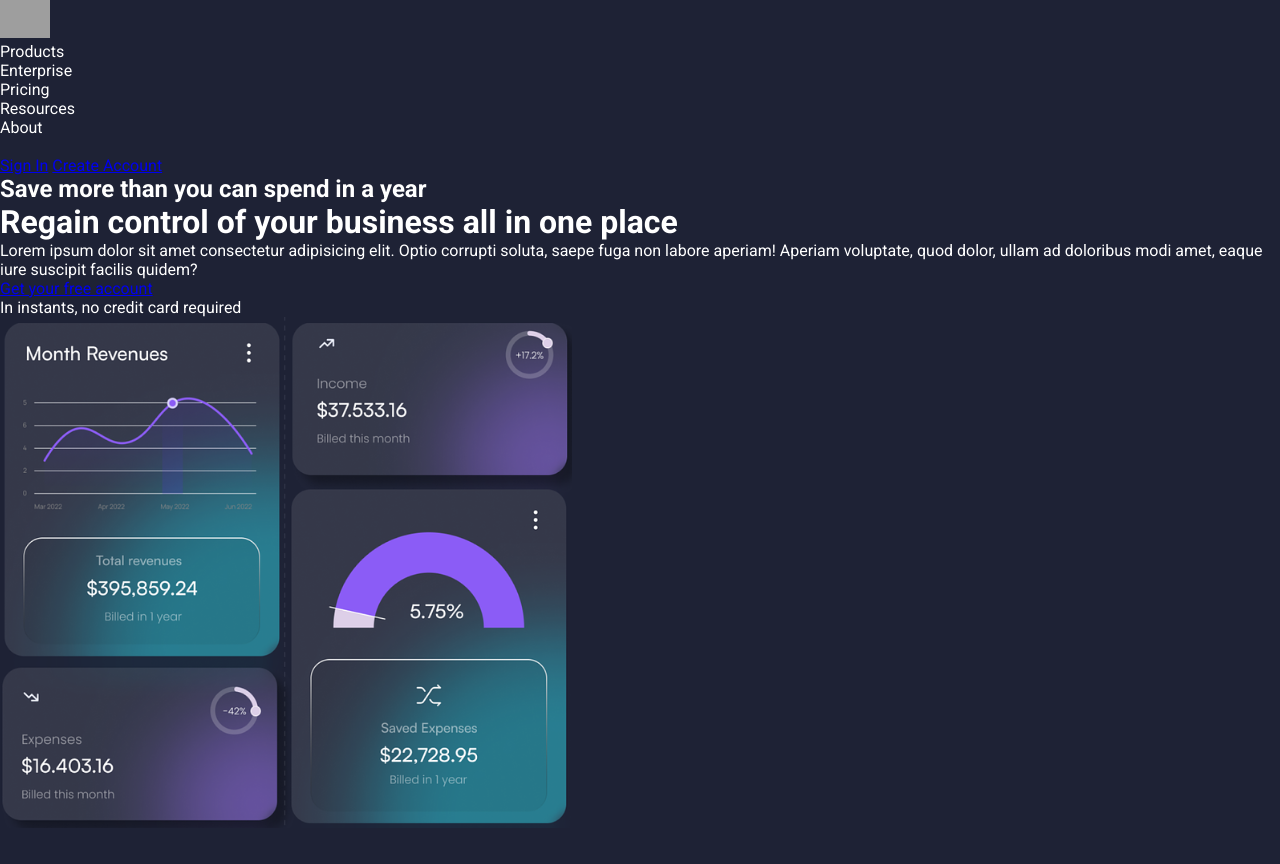
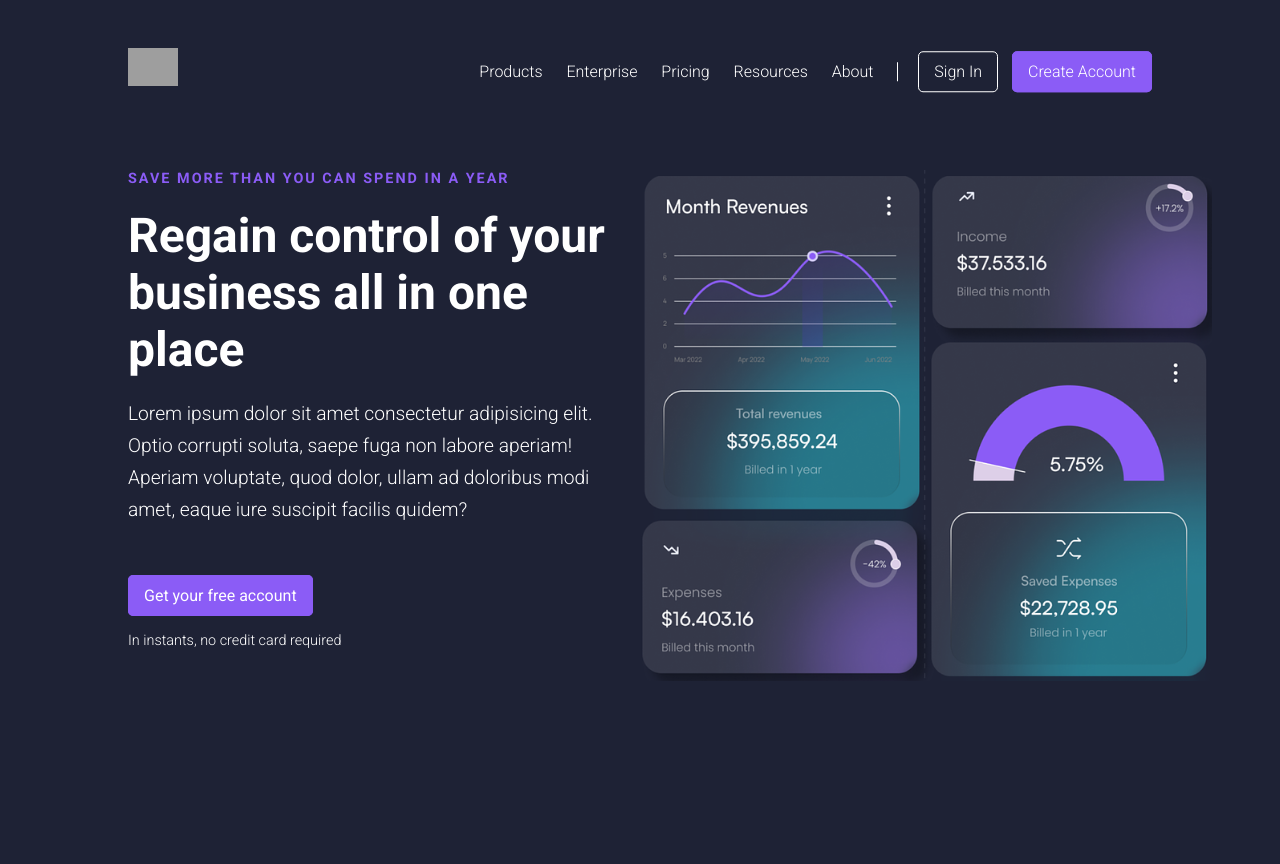
Before and after one commit to alexandrerussi/FIAP-1ESPA-2023-2, a plain HTML site: page 01-primeira-aula/simple-project/index.html in a window 1280 px wide. Before the commit the page ends 832 px from the top, so only its background shows below. Drawn offline with Linux system fonts and the light colour scheme; grey boxes are pictures that could not be loaded.

Commit message:
layout com css e intro ao flexbox

```diff
--- a/01-primeira-aula/simple-project/css/style.css
+++ b/01-primeira-aula/simple-project/css/style.css
@@ -10,3 +10,100 @@ body {
     color: #fff;
     font-family: "Roboto", sans-serif;
 }
+
+header {
+    width: 80%;
+    height: 100vh;
+    margin: 0 auto;
+    padding: 3rem 0;
+    box-sizing: border-box;
+}
+
+nav {
+    width: 100%;
+    display: inline-block;
+}
+
+nav img {
+    float: left;
+}
+
+nav ul {
+    font-weight: 300;
+    list-style: none;
+    float: right;
+    position: relative;
+    transform: translateY(75%);
+}
+
+nav ul li {
+    display: inline;
+    margin-left: 20px;
+}
+
+nav ul li a:last-child {
+    margin-left: 10px;
+}
+
+.line {
+    border-left: 1px solid #fff;
+}
+
+.btn-outline {
+    text-decoration: none;
+    color: white;
+    border: 1px solid white;
+    border-radius: 5px;
+    padding: 10px 15px;
+}
+
+.btn {
+    text-decoration: none;
+    color: white;
+    border: 1px solid #8b5cf6;
+    background-color: #8b5cf6;
+    border-radius: 5px;
+    padding: 10px 15px;
+}
+
+.banner-header {
+    height: 100%;
+    padding-top: 5rem;
+}
+
+.banner-header .left {
+    float: left;
+    width: 50%;
+}
+
+.banner-header .right {
+    float: right;
+    width: 50%;
+}
+
+div h2 {
+    text-transform: uppercase;
+    font-size: 0.9rem;
+    color: #8b5cf6;
+    letter-spacing: 2px;
+}
+
+div h1 {
+    margin-top: 20px;
+    font-size: 3rem;
+}
+
+div p {
+    margin: 20px 0 60px 0;
+    font-weight: 300;
+    line-height: 2rem;
+    font-size: 1.2rem;
+}
+
+div .btn {
+    margin-top: 80px;
+}
+
+div .mini-message {
+    font-size: 0.9rem;
+}
```
Also changed, not shown: 02-flexbox/01-flex.html (added, +80 -0 lines).
